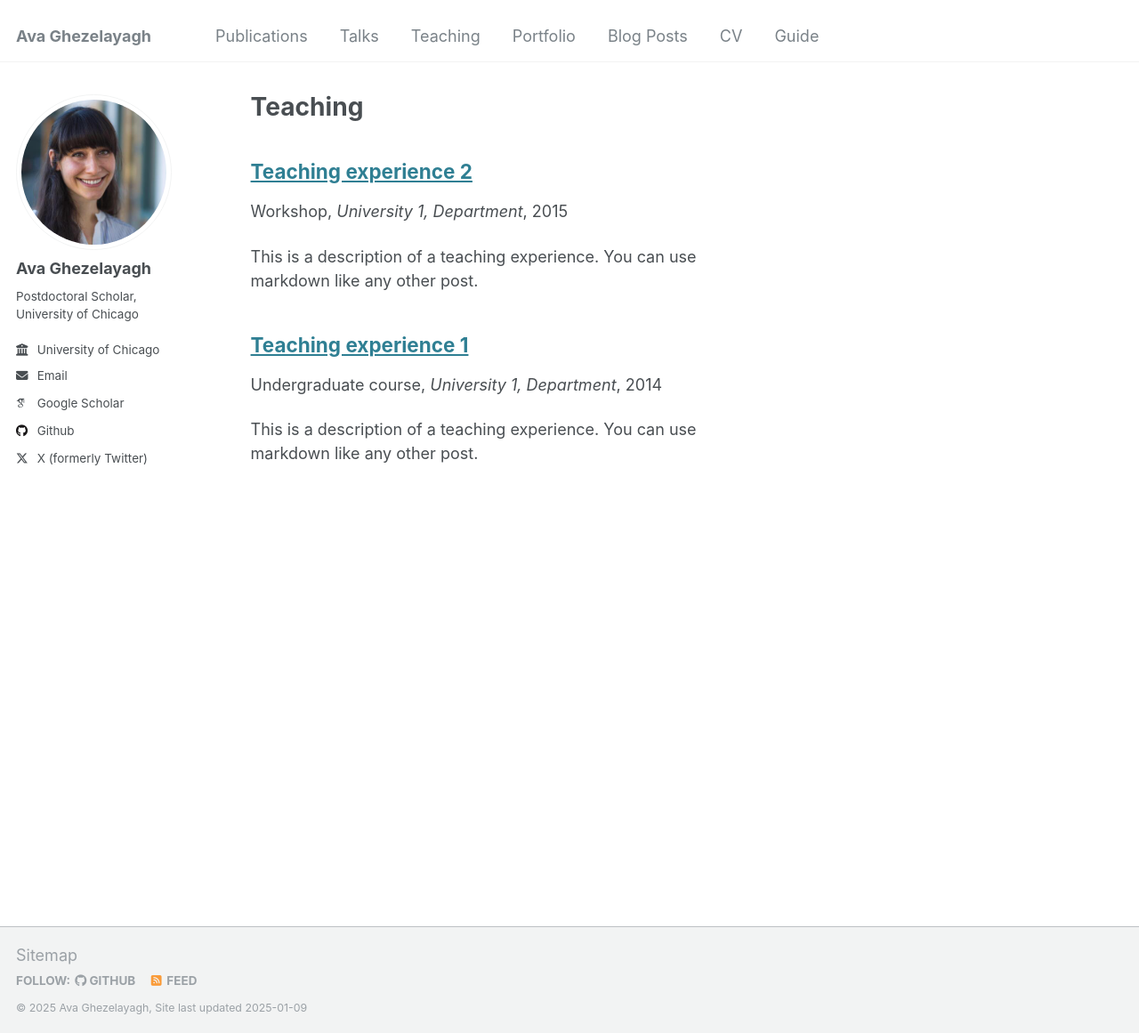
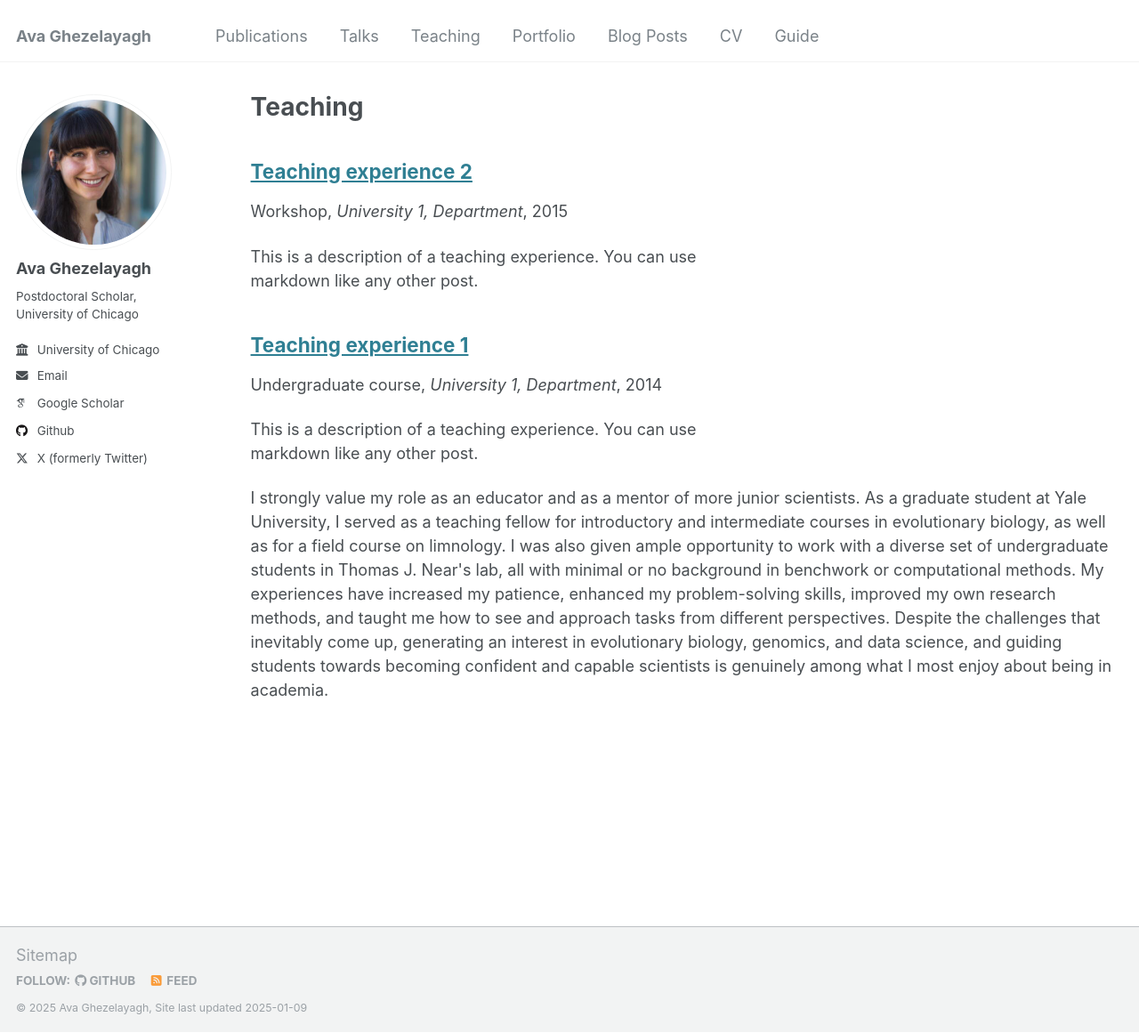
Before and after one commit to avaghezelayagh/avaghezelayagh.github.io, a Jekyll site: the page built from _pages/teaching.html, in a window 1280 px wide and 1161 px high. Shown: the whole window at 89% size. Built offline with Jekyll 4.4.1, drawn with Linux system fonts in a browser that asks for light colours; some web fonts are replaced.

Commit message:
Update teaching.html

```diff
--- a/_pages/teaching.html
+++ b/_pages/teaching.html
@@ -10,3 +10,5 @@ author_profile: true
 {% for post in site.teaching reversed %}
   {% include archive-single.html %}
 {% endfor %}
+
+I strongly value my role as an educator and as a mentor of more junior scientists. As a graduate student at Yale University, I served as a teaching fellow for introductory and intermediate courses in evolutionary biology, as well as for a field course on limnology. I was also given ample opportunity to work with a diverse set of undergraduate students in Thomas J. Near's lab, all with minimal or no background in benchwork or computational methods. My experiences have increased my patience, enhanced my problem-solving skills, improved my own research methods, and taught me how to see and approach tasks from different perspectives. Despite the challenges that inevitably come up, generating an interest in evolutionary biology, genomics, and data science, and guiding students towards becoming confident and capable scientists is genuinely among what I most enjoy about being in academia.
```
